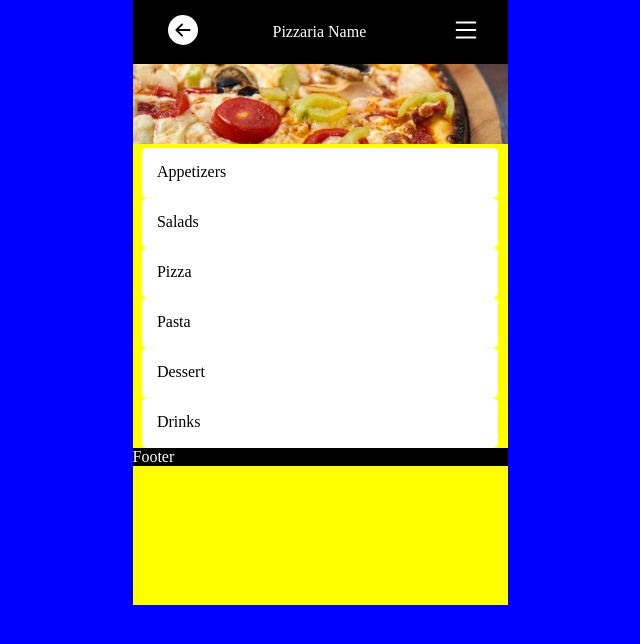
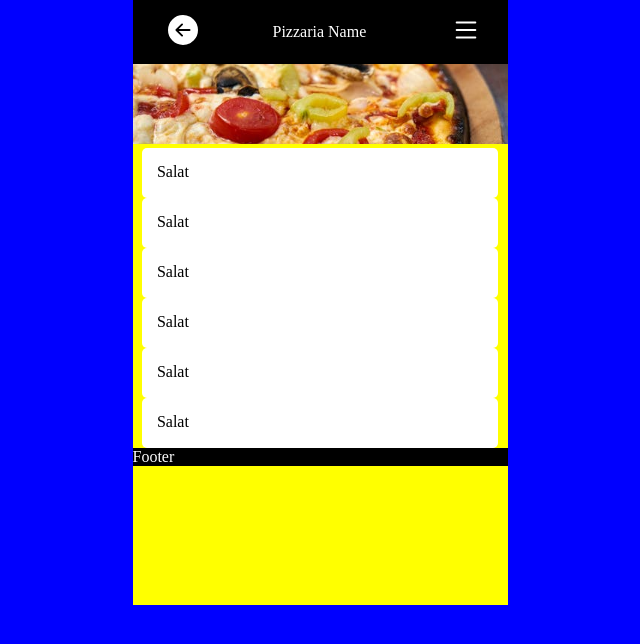
Before and after one commit to falkkreimeier/pizza-app, a React (Create React App) app: page /salate in a window 1280 px wide. Shown: the top 644 px of the page, without its empty margins (320-960 px from the left). Built offline with nearby package versions, Linux system fonts and the light colour scheme.

Commit message:
add new routes for each category

```diff
--- a/src/App.js
+++ b/src/App.js
@@ -3,18 +3,15 @@ import Header from "./components/Header";
 import Footer from "./components/Footer";
 import LandingPage from "./components/Landingpage/LandingPage";
 import OrderingOverview from "./components/Ordering/OrderingOverview";
-import { useState } from "react";
 import { Routes, Route } from "react-router-dom";
 import Appetizers from "./components/Ordering/Appetizers";
 import Salads from "./components/Ordering/Salads";
+import Pizza from "./components/Ordering/Pizza";
+import Pasta from "./components/Ordering/Pasta";
+import Dessert from "./components/Ordering/Dessert";
+import Drinks from "./components/Ordering/Drinks";
 
 function App() {
-  const [showOrderingOverview, setShowOrderingOverview] = useState(false);
-
-  function ClickOnShoppingCart() {
-    setShowOrderingOverview(true);
-  }
-
   // const current = window.location.pathname;
   // this.props.navigate.reaplace("/reload");
   // setTimeout(() => {
@@ -40,6 +37,10 @@ function App() {
           <Route path="/karte" element={<OrderingOverview />} />
           <Route path="/vorspeisen" element={<Appetizers />} />
           <Route path="/salate" element={<Salads />} />
+          <Route path="/pizza" element={<Pizza />} />
+          <Route path="/pasta" element={<Pasta />} />
+          <Route path="/nachtisch" element={<Dessert />} />
+          <Route path="/getraenke" element={<Drinks />} />
         </Routes>
       </Main>
       <Footer />
--- a/src/components/Header.js
+++ b/src/components/Header.js
@@ -7,8 +7,13 @@ import { Link } from "react-router-dom";
 function Header() {
   return (
     <Wrapper>
-      {window.location.pathname !== "/" ? (
-        <Link to="/">
+      {window.location.pathname === "/pizza" ||
+      "/pasta" ||
+      "vorspeisen" ||
+      "/salads" ||
+      "dessert" ||
+      "drinks" ? (
+        <Link to="/karte">
           <BackArrowPosition>
             <IconContext.Provider value={{ color: "white", size: "30px" }}>
               <BackArrow />
@@ -18,6 +23,7 @@ function Header() {
       ) : (
         ""
       )}
+
       <Text>Pizzaria Name</Text>
       <IconPosition>
         <IconContext.Provider
--- a/src/components/Ordering/Appetizers.js
+++ b/src/components/Ordering/Appetizers.js
@@ -1,29 +1,28 @@
 import styled from "styled-components/macro";
-import Pizza from "../Assets/Pizza-menue.jpeg";
-import { Link } from "react-router-dom";
+import PizzaImg from "../Assets/Pizza-menue.jpeg";
 
 function Appetizers() {
   return (
     <Wrapper>
-      <Image src={Pizza} alt="" />
-      <LinkContainer>
-        <NavLink to="">Appetizer1</NavLink>
-      </LinkContainer>
-      <LinkContainer>
-        <NavLink to="">Appetizer2</NavLink>
-      </LinkContainer>
-      <LinkContainer>
-        <NavLink to="">Appetizer3</NavLink>
-      </LinkContainer>
-      <LinkContainer>
-        <NavLink to="">Appetizer4</NavLink>
-      </LinkContainer>
-      <LinkContainer>
-        <NavLink to="">Appetizer5</NavLink>
-      </LinkContainer>
-      <LinkContainer>
-        <NavLink to="">Drinks</NavLink>
-      </LinkContainer>
+      <Image src={PizzaImg} alt="" />
+      <TextContainer>
+        <Text>Vorspeise</Text>
+      </TextContainer>
+      <TextContainer>
+        <Text>Vorspeise</Text>
+      </TextContainer>
+      <TextContainer>
+        <Text>Vorspeise</Text>
+      </TextContainer>
+      <TextContainer>
+        <Text>Vorspeise</Text>
+      </TextContainer>
+      <TextContainer>
+        <Text>Vorspeise</Text>
+      </TextContainer>
+      <TextContainer>
+        <Text>Vorspeise</Text>
+      </TextContainer>
     </Wrapper>
   );
 }
@@ -36,7 +35,7 @@ const Image = styled.img`
   object-fit: cover;
 `;
 
-const LinkContainer = styled.div`
+const TextContainer = styled.div`
   margin: 0 auto;
   width: 95%;
   border-radius: 5px;
@@ -45,9 +44,8 @@ const LinkContainer = styled.div`
   padding: 15px;
 `;
 
-const NavLink = styled(Link)`
+const Text = styled.p`
   text-decoration: none;
   color: black;
 `;
-
 export default Appetizers;
--- a/src/components/Ordering/Dessert.js
+++ b/src/components/Ordering/Dessert.js
@@ -1,9 +1,51 @@
 import styled from "styled-components/macro";
+import PizzaImg from "../Assets/Pizza-menue.jpeg";
 
 function Dessert() {
-  return <Wrapper></Wrapper>;
+  return (
+    <Wrapper>
+      <Image src={PizzaImg} alt="" />
+      <TextContainer>
+        <Text>Nachtisch</Text>
+      </TextContainer>
+      <TextContainer>
+        <Text>Nachtisch</Text>
+      </TextContainer>
+      <TextContainer>
+        <Text>Nachtisch</Text>
+      </TextContainer>
+      <TextContainer>
+        <Text>Nachtisch</Text>
+      </TextContainer>
+      <TextContainer>
+        <Text>Nachtisch</Text>
+      </TextContainer>
+      <TextContainer>
+        <Text>Nachtisch</Text>
+      </TextContainer>
+    </Wrapper>
+  );
 }
 
 const Wrapper = styled.section``;
 
+const Image = styled.img`
+  width: 100%;
+  height: 80px;
+  object-fit: cover;
+`;
+
+const TextContainer = styled.div`
+  margin: 0 auto;
+  width: 95%;
+  border-radius: 5px;
+  background-color: white;
+  height: 50px;
+  padding: 15px;
+`;
+
+const Text = styled.p`
+  text-decoration: none;
+  color: black;
+`;
 export default Dessert;
--- a/src/components/Ordering/Drinks.js
+++ b/src/components/Ordering/Drinks.js
@@ -1,9 +1,52 @@
 import styled from "styled-components/macro";
+import PizzaImg from "../Assets/Pizza-menue.jpeg";
 
 function Drinks() {
-  return <Wrapper></Wrapper>;
+  return (
+    <Wrapper>
+      <Image src={PizzaImg} alt="" />
+      <TextContainer>
+        <Text>Fanta</Text>
+      </TextContainer>
+      <TextContainer>
+        <Text>Cola</Text>
+      </TextContainer>
+      <TextContainer>
+        <Text>Spezi</Text>
+      </TextContainer>
+      <TextContainer>
+        <Text>Sprite</Text>
+      </TextContainer>
+      <TextContainer>
+        <Text>Wasser</Text>
+      </TextContainer>
+      <TextContainer>
+        <Text>Rotwein</Text>
+      </TextContainer>
+    </Wrapper>
+  );
 }
 
 const Wrapper = styled.section``;
 
+const Image = styled.img`
+  width: 100%;
+  height: 80px;
+  object-fit: cover;
+`;
+
+const TextContainer = styled.div`
+  margin: 0 auto;
+  width: 95%;
+  border-radius: 5px;
+  background-color: white;
+  height: 50px;
+  padding: 15px;
+`;
+
+const Text = styled.p`
+  text-decoration: none;
+  color: black;
+`;
+
 export default Drinks;
--- a/src/components/Ordering/OrderingOverview.js
+++ b/src/components/Ordering/OrderingOverview.js
@@ -13,16 +13,16 @@ function OrderingOverview() {
         <NavLink to="/salate">Salads</NavLink>
       </LinkContainer>
       <LinkContainer>
-        <NavLink to="">Pizza</NavLink>
+        <NavLink to="/pizza">Pizza</NavLink>
       </LinkContainer>
       <LinkContainer>
-        <NavLink to="">Pasta</NavLink>
+        <NavLink to="/pasta">Pasta</NavLink>
       </LinkContainer>
       <LinkContainer>
-        <NavLink to="">Dessert</NavLink>
+        <NavLink to="/nachtisch">Nachtisch</NavLink>
       </LinkContainer>
       <LinkContainer>
-        <NavLink to="">Drinks</NavLink>
+        <NavLink to="/getraenke">Getränke</NavLink>
       </LinkContainer>
     </Wrapper>
   );
--- a/src/components/Ordering/Pasta.js
+++ b/src/components/Ordering/Pasta.js
@@ -1,9 +1,51 @@
 import styled from "styled-components/macro";
+import PizzaImg from "../Assets/Pizza-menue.jpeg";
 
 function Pasta() {
-  return <Wrapper></Wrapper>;
+  return (
+    <Wrapper>
+      <Image src={PizzaImg} alt="" />
+      <TextContainer>
+        <Text>Pasta</Text>
+      </TextContainer>
+      <TextContainer>
+        <Text>Pasta</Text>
+      </TextContainer>
+      <TextContainer>
+        <Text>Pasta</Text>
+      </TextContainer>
+      <TextContainer>
+        <Text>Pasta</Text>
+      </TextContainer>
+      <TextContainer>
+        <Text>Pasta</Text>
+      </TextContainer>
+      <TextContainer>
+        <Text>Pasta</Text>
+      </TextContainer>
+    </Wrapper>
+  );
 }
 
 const Wrapper = styled.section``;
 
+const Image = styled.img`
+  width: 100%;
+  height: 80px;
+  object-fit: cover;
+`;
+
+const TextContainer = styled.div`
+  margin: 0 auto;
+  width: 95%;
+  border-radius: 5px;
+  background-color: white;
+  height: 50px;
+  padding: 15px;
+`;
+
+const Text = styled.p`
+  text-decoration: none;
+  color: black;
+`;
 export default Pasta;
--- a/src/components/Ordering/Pizza.js
+++ b/src/components/Ordering/Pizza.js
@@ -1,9 +1,52 @@
 import styled from "styled-components/macro";
+import PizzaImg from "../Assets/Pizza-menue.jpeg";
 
 function Pizza() {
-  return <Wrapper></Wrapper>;
+  return (
+    <Wrapper>
+      <Image src={PizzaImg} alt="" />
+      <TextContainer>
+        <Text>Pizza1</Text>
+      </TextContainer>
+      <TextContainer>
+        <Text>Pizza2</Text>
+      </TextContainer>
+      <TextContainer>
+        <Text>Pizza3</Text>
+      </TextContainer>
+      <TextContainer>
+        <Text>Pizza4</Text>
+      </TextContainer>
+      <TextContainer>
+        <Text>Pizza5</Text>
+      </TextContainer>
+      <TextContainer>
+        <Text>Pizza6</Text>
+      </TextContainer>
+    </Wrapper>
+  );
 }
 
 const Wrapper = styled.section``;
 
+const Image = styled.img`
+  width: 100%;
+  height: 80px;
+  object-fit: cover;
+`;
+
+const TextContainer = styled.div`
+  margin: 0 auto;
+  width: 95%;
+  border-radius: 5px;
+  background-color: white;
+  height: 50px;
+  padding: 15px;
+`;
+
+const Text = styled.p`
+  text-decoration: none;
+  color: black;
+`;
+
 export default Pizza;
--- a/src/components/Ordering/Salads.js
+++ b/src/components/Ordering/Salads.js
@@ -1,29 +1,28 @@
 import styled from "styled-components/macro";
-import Pizza from "../Assets/Pizza-menue.jpeg";
-import { Link } from "react-router-dom";
+import PizzaImg from "../Assets/Pizza-menue.jpeg";
 
 function Salads() {
   return (
     <Wrapper>
-      <Image src={Pizza} alt="" />
-      <LinkContainer>
-        <NavLink to="/vorspeisen">Appetizers</NavLink>
-      </LinkContainer>
-      <LinkContainer>
-        <NavLink to="">Salads</NavLink>
-      </LinkContainer>
-      <LinkContainer>
-        <NavLink to="">Pizza</NavLink>
-      </LinkContainer>
-      <LinkContainer>
-        <NavLink to="">Pasta</NavLink>
-      </LinkContainer>
-      <LinkContainer>
-        <NavLink to="">Dessert</NavLink>
-      </LinkContainer>
-      <LinkContainer>
-        <NavLink to="">Drinks</NavLink>
-      </LinkContainer>
+      <Image src={PizzaImg} alt="" />
+      <TextContainer>
+        <Text>Salat</Text>
+      </TextContainer>
+      <TextContainer>
+        <Text>Salat</Text>
+      </TextContainer>
+      <TextContainer>
+        <Text>Salat</Text>
+      </TextContainer>
+      <TextContainer>
+        <Text>Salat</Text>
+      </TextContainer>
+      <TextContainer>
+        <Text>Salat</Text>
+      </TextContainer>
+      <TextContainer>
+        <Text>Salat</Text>
+      </TextContainer>
     </Wrapper>
   );
 }
@@ -36,7 +35,7 @@ const Image = styled.img`
   object-fit: cover;
 `;
 
-const LinkContainer = styled.div`
+const TextContainer = styled.div`
   margin: 0 auto;
   width: 95%;
   border-radius: 5px;
@@ -45,7 +44,7 @@ const LinkContainer = styled.div`
   padding: 15px;
 `;
 
-const NavLink = styled(Link)`
+const Text = styled.p`
   text-decoration: none;
   color: black;
 `;
```
